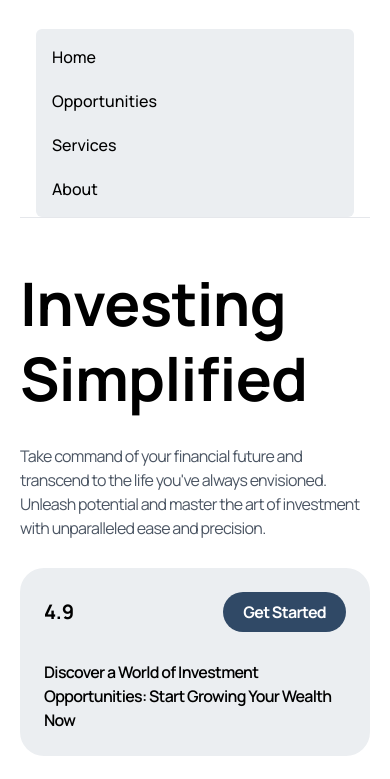
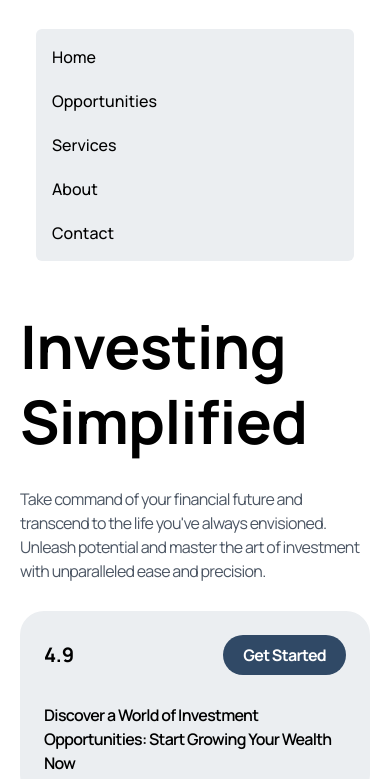
Before and after one commit to ardigiandi/fortify-funds, a website: page index.html in a window 390 px wide. Both pictures are taken after a click on the element 348 px from the left and 38 px from the top of the page. Shown: the part 63-842 px from the top of the page. Drawn offline with Linux system fonts and the light colour scheme.

Commit message:
add : landing

```diff
--- a/index.html
+++ b/index.html
@@ -24,6 +24,7 @@
             <a href="services.html" class="text-base font-medium">Services</a>
           </li>
           <li><a href="about.html" class="text-base font-medium">About</a></li>
+          <li><a href="about.html" class="text-base font-medium">Contact</a></li>
         </ul>
 
         <!-- Tombol Hamburger (hanya terlihat di layar kecil) -->
@@ -35,9 +36,9 @@
       <!-- Hamburger dropdown menu (tampilan mobile) -->
       <div
         id="dropdown-menu"
-        class="relative top-8 hidden flex-col px-4 md:px-10 w-full border-b"
+        class="relative top-8 hidden flex-col px-4 md:px-10 w-full"
       >
-        <div class="flex flex-col md:p-8  gap-4 bg-[#EBEEF1] rounded-md">
+        <div class="flex flex-col md:p-8 gap-4 bg-[#EBEEF1] rounded-md">
           <ul class="flex flex-col gap-5 p-4">
             <li><a href="index.html" class="text-base font-medium">Home</a></li>
             <li>
@@ -50,6 +51,9 @@
             </li>
             <li>
               <a href="about.html" class="text-base font-medium">About</a>
+            </li>
+            <li>
+              <a href="about.html" class="text-base font-medium">Contact</a>
             </li>
           </ul>
         </div>
```
Also changed, not shown: dist/output.css.
